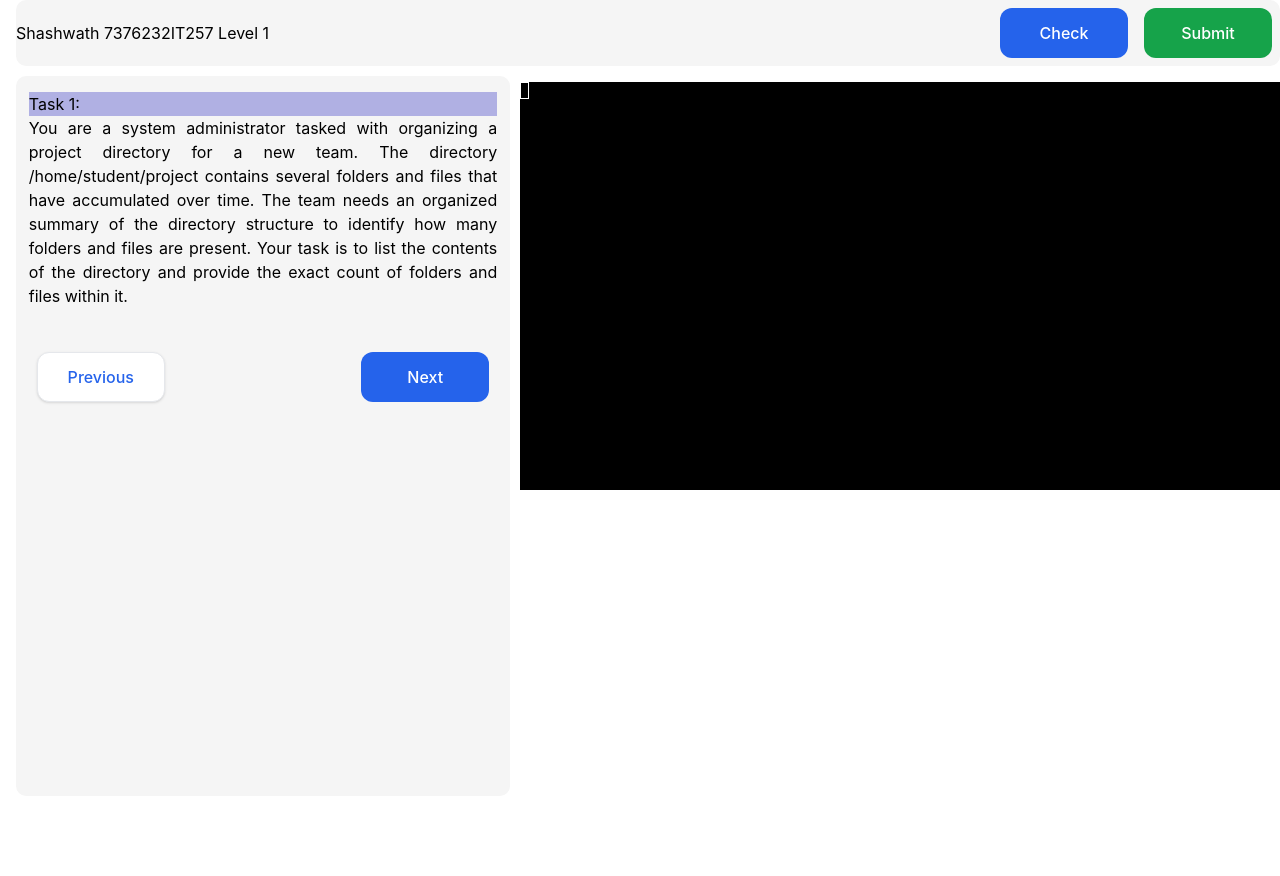
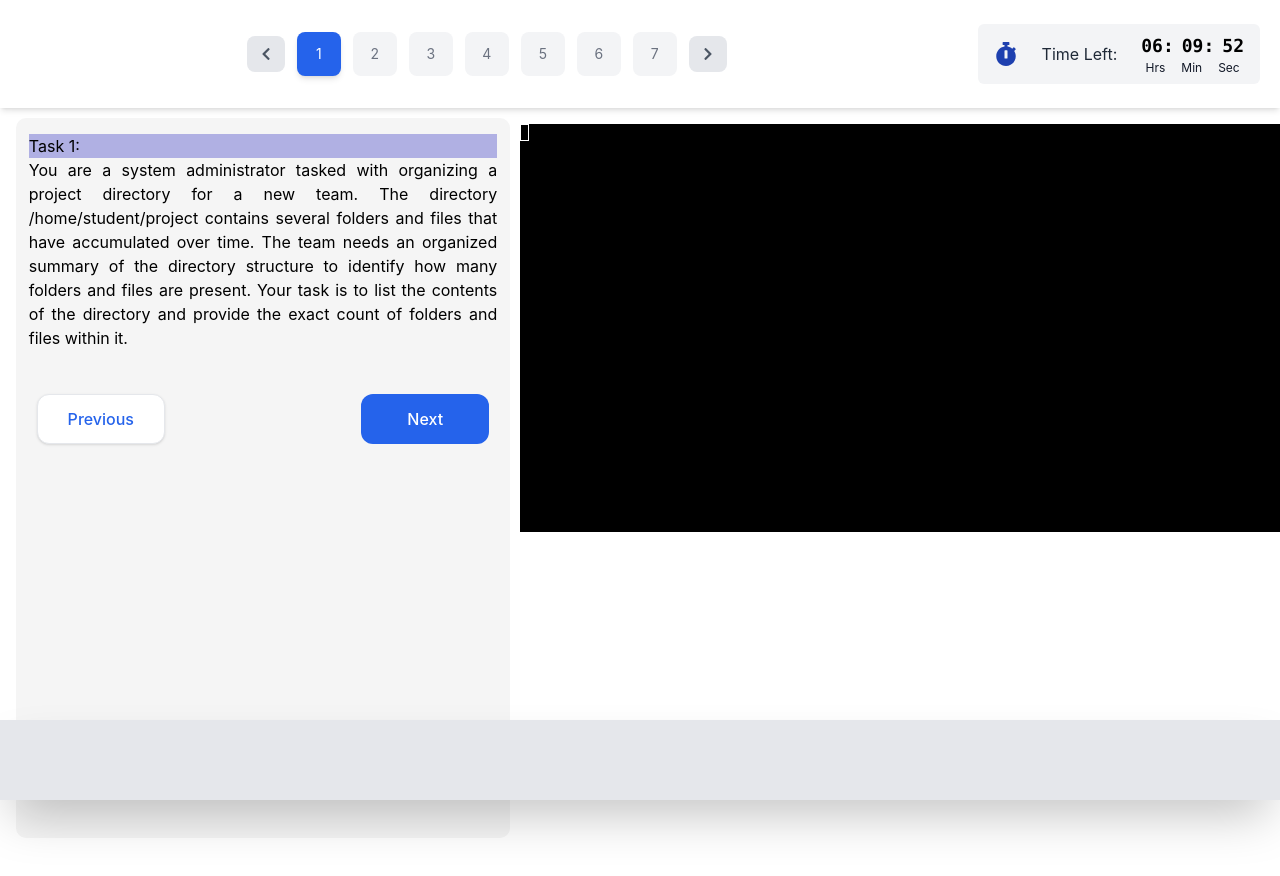
Before and after one commit to Stellar2703/Linux-Test-Portal-Frontend, a React (Create React App) app: page /main in a window 1280 px wide. Shown: the top 876 px of the page. Before the commit the page ends 806 px from the top, so only its background shows below. Built offline with nearby package versions, Linux system fonts and the light colour scheme; no server answers.

Commit message:
header footer and timer component

```diff
--- a/package.json
+++ b/package.json
@@ -9,6 +9,7 @@
     "axios": "^1.7.7",
     "react": "^18.3.1",
     "react-dom": "^18.3.1",
+    "react-icons": "^5.3.0",
     "react-router-dom": "^6.28.0",
     "react-scripts": "5.0.1",
     "socket.io-client": "^4.8.1",
--- /dev/null
+++ b/src/components/footer.js
@@ -0,0 +1,9 @@
+function Footer (){
+    return (
+        <footer className="sticky bottom-0 shadow-2xl py-10 px-4 bg-gray-200">
+
+        </footer>
+    )
+}
+
+export default Footer;
--- /dev/null
+++ b/src/components/header.js
@@ -0,0 +1,77 @@
+import React, { useState } from "react";
+import { FaChevronLeft, FaChevronRight } from "react-icons/fa";
+import CountdownTimer from "./timmer";
+
+function Header() {
+  const [activePage, setActivePage] = useState(1);
+  const targetDate = new Date('2024-12-31T23:59:59');
+
+  // Handler for clicking a page number
+  const handlePageClick = (pageNumber) => {
+    setActivePage(pageNumber);
+  };
+
+  return (
+    <header className="sticky top-0 shadow-md py-6 px-5 bg-white">
+      {/* Container for Timer and Pagination */}
+      <nav
+        aria-label="Page navigation example"
+        className="flex items-center justify-between"
+      >
+        {/* Flex Container to Center Pagination */}
+        <div className="flex items-center justify-center flex-grow">
+          <ul className="flex items-center space-x-3 h-9 text-sm">
+            {/* Previous Button */}
+            <li>
+              <a
+                href="#"
+                onClick={() => handlePageClick(activePage > 1 ? activePage - 1 : 1)}
+                className="flex items-center justify-center px-3 h-9 text-gray-600 bg-gray-200 rounded-lg hover:bg-gray-200 transition-colors duration-300 ease-in-out"
+                aria-label="Previous"
+              >
+                <FaChevronLeft />
+              </a>
+            </li>
+
+            {/* Page Numbers */}
+            {[1, 2, 3, 4, 5, 6, 7].map((number) => (
+              <li key={number}>
+                <a
+                  href="#"
+                  onClick={() => handlePageClick(number)}
+                  className={`flex items-center justify-center w-11 h-11 rounded-lg transition-all duration-300 ease-in-out ${
+                    activePage === number
+                      ? "text-white bg-blue-600 shadow-md hover:bg-blue-700"
+                      : "text-gray-500 bg-gray-100 hover:bg-gray-200 dark:bg-gray-300 dark:text-black dark:hover:bg-gray-400"
+                  }`}
+                  aria-current={activePage === number ? "page" : undefined}
+                >
+                  {number}
+                </a>
+              </li>
+            ))}
+
+            {/* Next Button */}
+            <li>
+              <a
+                href="#"
+                onClick={() => handlePageClick(activePage < 7 ? activePage + 1 : 7)}
+                className="flex items-center justify-center px-3 h-9 text-gray-600 bg-gray-200 rounded-lg hover:bg-gray-200 transition-colors duration-300 ease-in-out"
+                aria-label="Next"
+              >
+                <FaChevronRight />
+              </a>
+            </li>
+          </ul>
+        </div>
+
+        {/* Countdown Timer on the Right */}
+        <div className="ml-6">
+          <CountdownTimer targetDate={targetDate} />
+        </div>
+      </nav>
+    </header>
+  );
+}
+
+export default Header;
--- /dev/null
+++ b/src/components/timmer.js
@@ -0,0 +1,57 @@
+import React, { useState, useEffect } from "react";
+import { FaStopwatch } from "react-icons/fa"; // Import FontAwesome stopwatch icon
+
+function CountdownTimer({ targetDate }) {
+  const calculateTimeLeft = () => {
+    const now = new Date();
+    const difference = targetDate - now;
+
+    return {
+      hours: Math.max(Math.floor((difference / (1000 * 60 * 60)) % 24), 0),
+      minutes: Math.max(Math.floor((difference / (1000 * 60)) % 60), 0),
+      seconds: Math.max(Math.floor((difference / 1000) % 60), 0),
+    };
+  };
+
+  const [timeLeft, setTimeLeft] = useState(calculateTimeLeft);
+
+  useEffect(() => {
+    const timerId = setInterval(() => {
+      setTimeLeft(calculateTimeLeft());
+    }, 1000);
+
+    return () => clearInterval(timerId); // Cleanup interval
+  }, [targetDate]);
+
+  const padTime = (time) => (time < 10 ? `0${time}` : time);
+
+  return (
+    <div className="flex items-center bg-gray-100 text-black px-4 py-2 rounded-md space-x-6">
+      {/* Icon */}
+      <div className="text-blue-800 text-2xl">
+        <FaStopwatch />
+      </div>
+
+      {/* "Time Left" Label */}
+      <div className="text-  text-gray-800">Time Left:</div>
+
+      {/* Time and Labels */}
+      <div className="flex flex-col items-center">
+        {/* Time */}
+        <div className="flex text-lg font-mono font-semibold space-x-2">
+          <span>{padTime(timeLeft.hours)}</span>:
+          <span>{padTime(timeLeft.minutes)}</span>:
+          <span>{padTime(timeLeft.seconds)}</span>
+        </div>
+        {/* Labels */}
+        <div className="text-xs text-gray-900 flex space-x-4">
+          <span>Hrs</span>
+          <span>Min</span>
+          <span>Sec</span>
+        </div>
+      </div>
+    </div>
+  );
+}
+
+export default CountdownTimer;
--- a/src/pages/Mainpage.js
+++ b/src/pages/Mainpage.js
@@ -1,19 +1,11 @@
 import TerminalComponent from '../components/Terminal';
 import '../Styles/Mainpage.css';
-
+import Headder from "../components/header"
+import Footer from '../components/footer';
 const Mainpage = ({ handleBack, handleNext }) => {
     return (
         <div>
-            <div className="Header">
-                {/* {name}  {rollNo} {Level}       */}
-                <div>
-                    Shashwath 7376232IT257 Level 1
-                </div>
-                <div className="Check">
-                        <a href="#" className="m-2 inline-flex items-center justify-center rounded-xl border border-transparent bg-blue-600 px-5 py-3 font-medium text-white hover:bg-blue-700 w-32"> Check </a>
-                        <a href="#" className="m-2 inline-flex items-center justify-center rounded-xl border border-transparent bg-green-600 px-5 py-3 font-medium text-white hover:bg-blue-700 w-32"> Submit </a>
-                    </div>
-            </div>
+            <Headder/>
 
             <div className="Content">
                 <div className="Task-View">
@@ -42,7 +34,7 @@ const Mainpage = ({ handleBack, handleNext }) => {
                     <TerminalComponent />
                 </div>
             </div >
-
+            <Footer/>
         </div >
     )
 }
```
Also changed, not shown: 1 other file (tests, documents, lock files or other folders).
